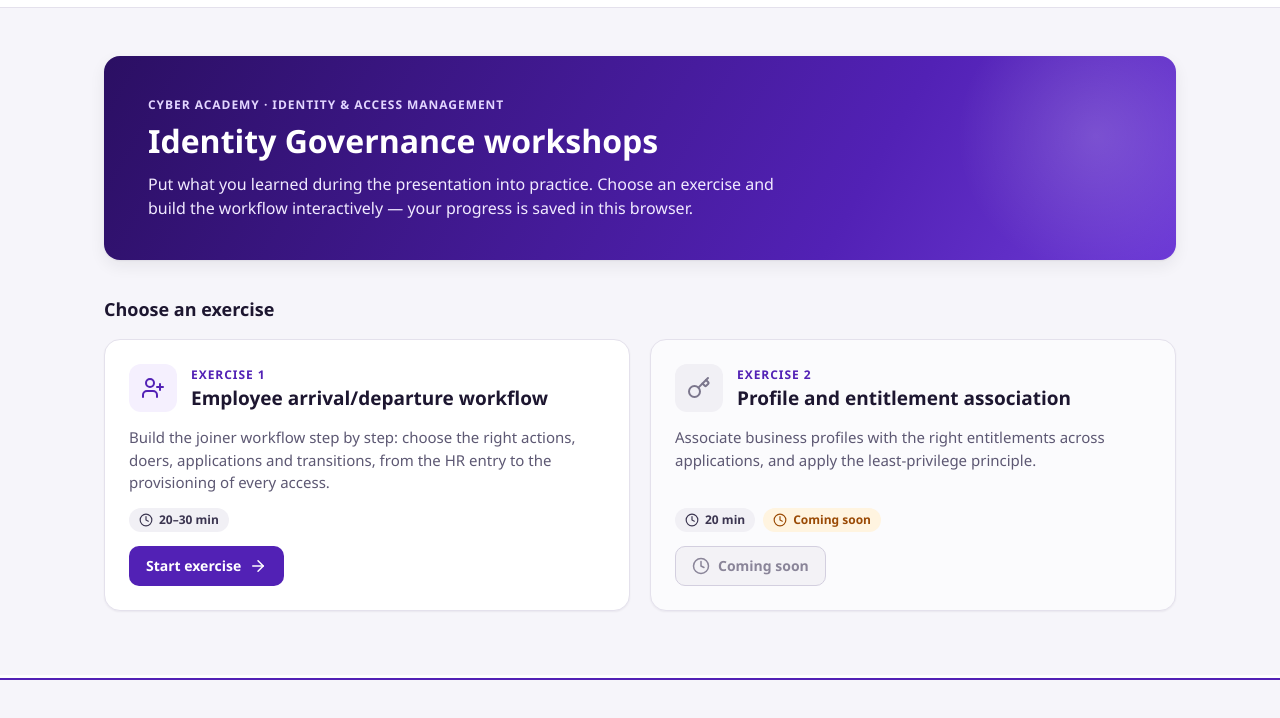
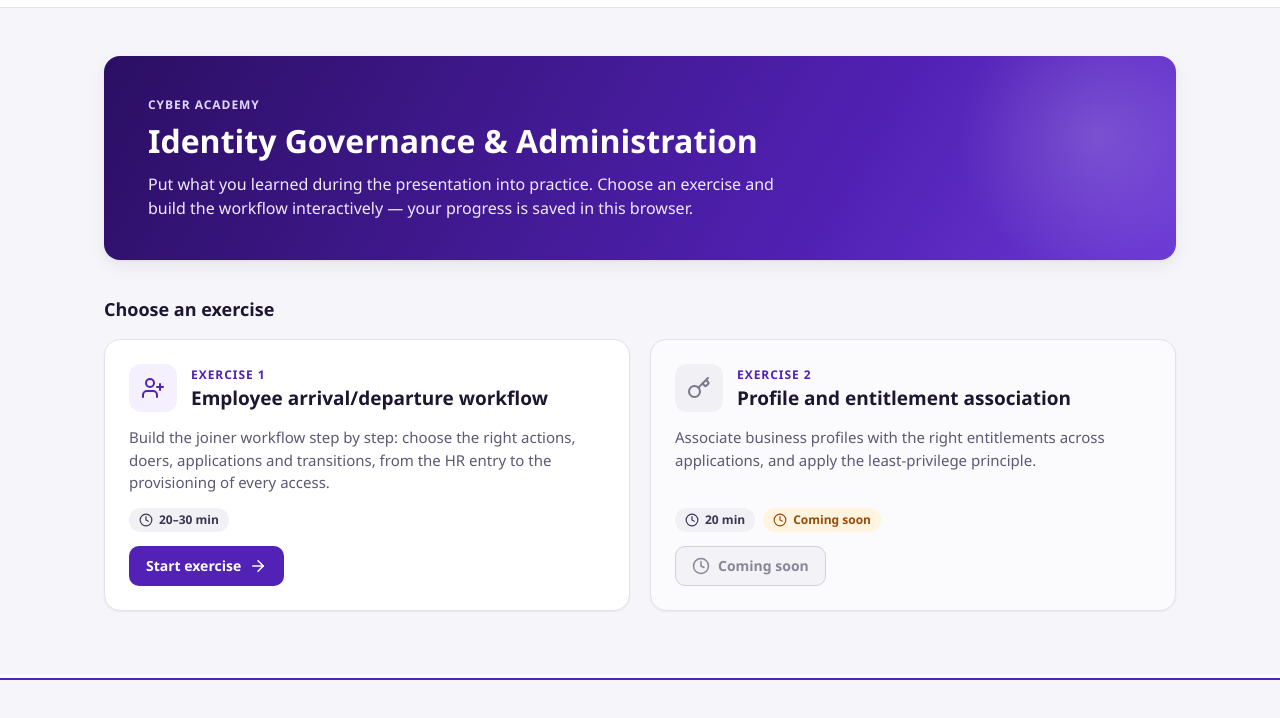
Before and after one commit to AugustinTMW/Formation-IGA, a plain HTML site: page index.html in a window 1280 px wide. Shown: the part 52-770 px from the top of the page. Drawn offline with Linux system fonts and the light colour scheme.

Commit message:
Update home section titles in index.html

```diff
--- a/index.html
+++ b/index.html
@@ -1462,8 +1462,8 @@ function renderHome() {
   main.innerHTML =
     '<div class="home">' +
       '<section class="home-hero" aria-labelledby="home-title">' +
-        '<p class="eyebrow">Cyber Academy · Identity &amp; Access Management</p>' +
-        '<h1 id="home-title">Identity Governance workshops</h1>' +
+        '<p class="eyebrow">Cyber Academy</p>' +
+        '<h1 id="home-title">Identity Governance &amp; Administration</h1>' +
         '<p class="lead">Put what you learned during the presentation into practice. Choose an exercise and build the workflow interactively — your progress is saved in this browser.</p>' +
       '</section>' +
       '<h2 class="section-title">Choose an exercise</h2>' +
```
